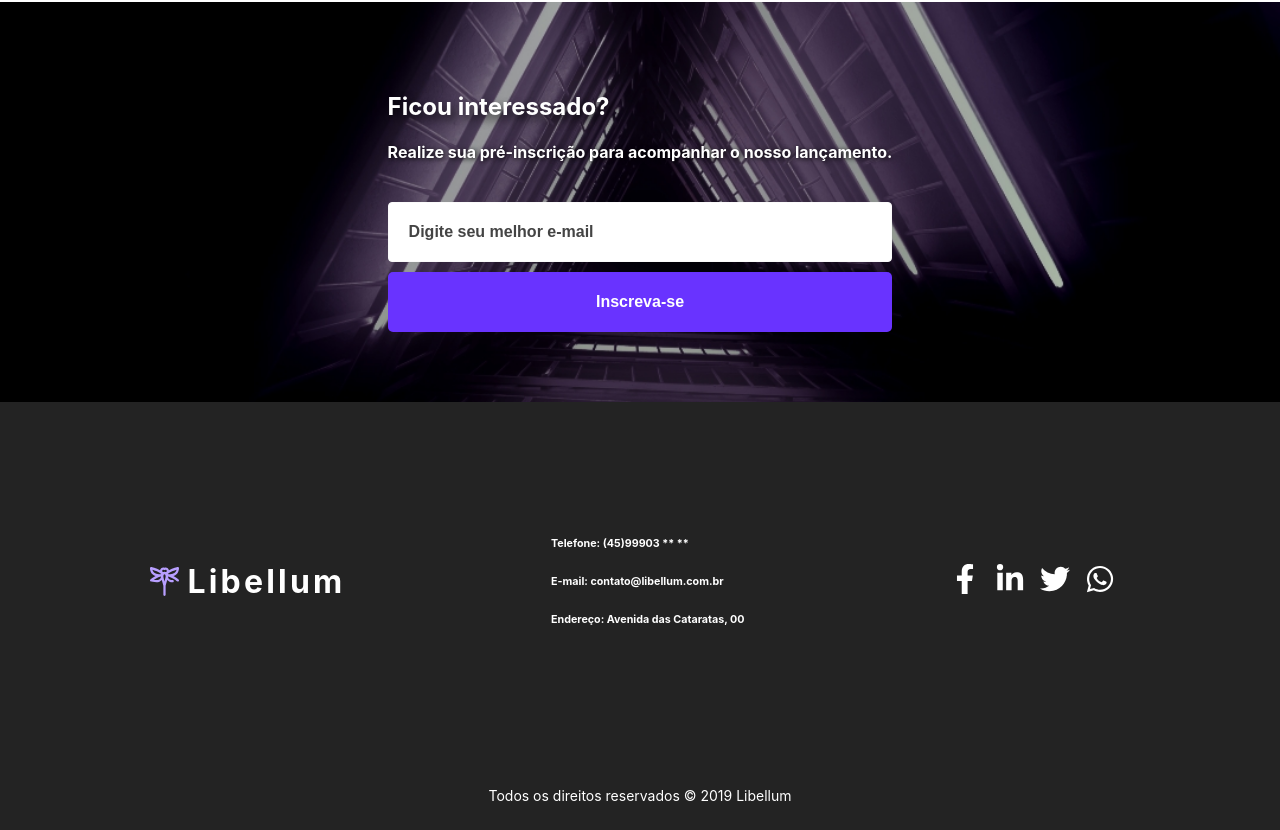
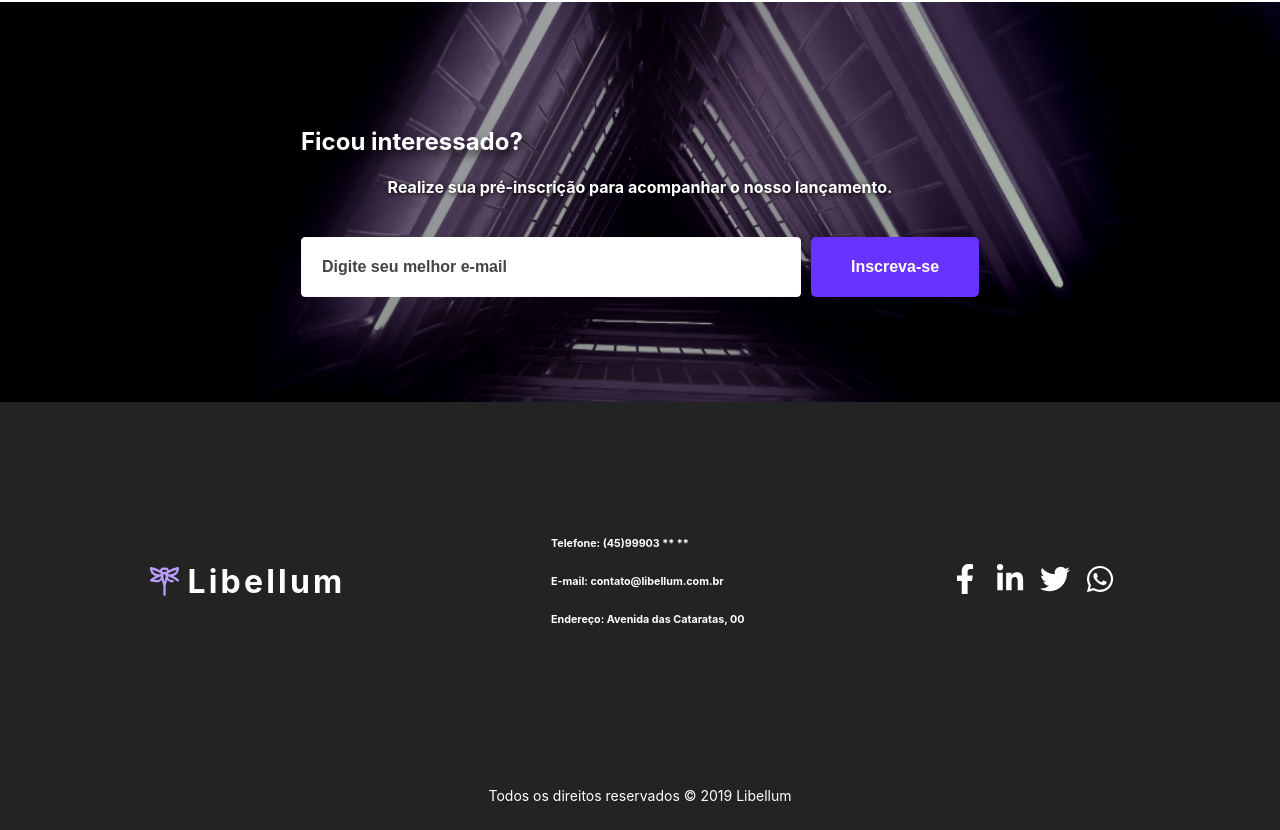
Before and after one commit to Libellumm/site-react, a React (Create React App) app: page / in a window 1280 px wide. Shown: the part 2473-3303 px from the top of the page. Built offline with nearby package versions, Linux system fonts and the light colour scheme.

Commit message:
Ajustando CSS do Contato

```diff
--- a/src/pages/Home/Contato/contato.css
+++ b/src/pages/Home/Contato/contato.css
@@ -72,16 +72,3 @@ input[type=submit] {
 input[type=submit]:hover {
     background: var(--alt-color-3);
 }
-
-input[type=email],
-input[type=submit] {
-    width: 100%;
-}
-
-input[type=submit] {
-    margin-top: 10px;
-}
-
-form {
-    flex-direction: column
-}
```
